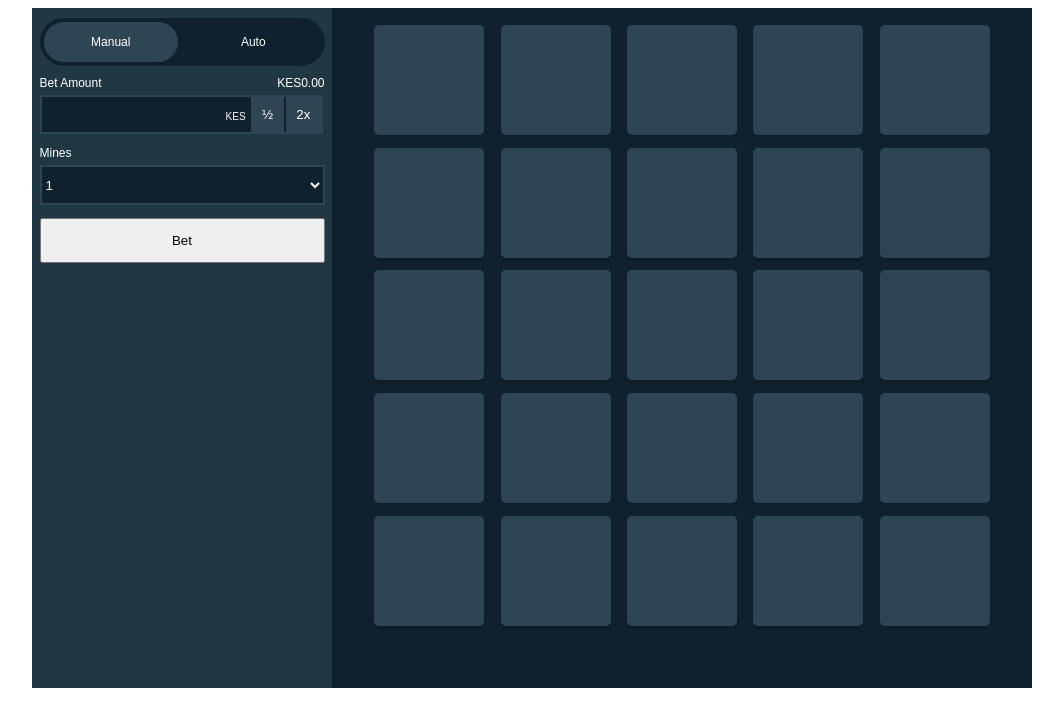
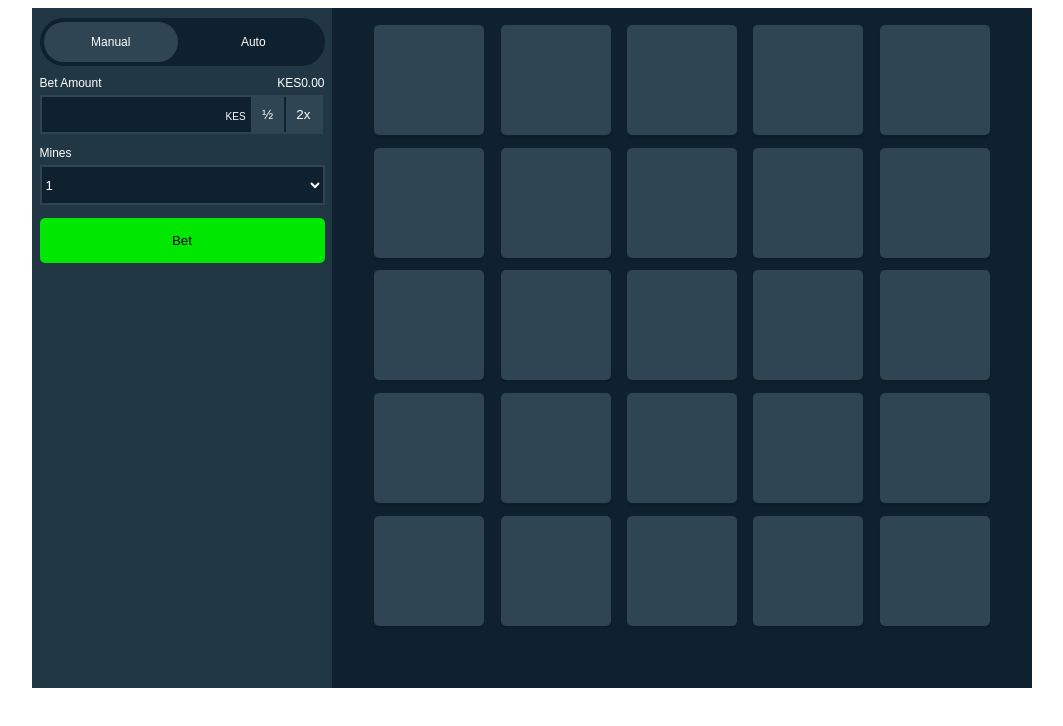
Before and after one commit to badakomora/goal, a React (Create React App) app: page / in a window 1280 px wide. Shown: the top 726 px of the page, without its empty margins (108-1171 px from the left). Built offline with nearby package versions, Linux system fonts and the light colour scheme.

Commit message:
betbutton styles attributes

```diff
--- a/src/components/BetButton.tsx
+++ b/src/components/BetButton.tsx
@@ -6,16 +6,20 @@ const styles = ({
   width: "100%",
   height: "45px",
   marginTop: "35px",
-  "> button": {
+  "> button[data-betbutton='2']": {
     width: "100%",
     height: "100%",
-    '& [data-betbutton="2"]': {
-      background: '#00b801"',
-    },
-
-    '& [data-betbutton="1"]': {
-      background: '#00e701',
-    },
+    background: '#00b801',
+    borderRadius: "5px",
+    border: "none",
+    "&:hover": {
+      backgroundColor: "#1fff20",
+    }
+  },
+  "> button[data-betbutton='1']": {
+    width: "100%",
+    height: "100%",
+    background: '#00e701',
     borderRadius: "5px",
     border: "none",
     "&:hover": {
```
